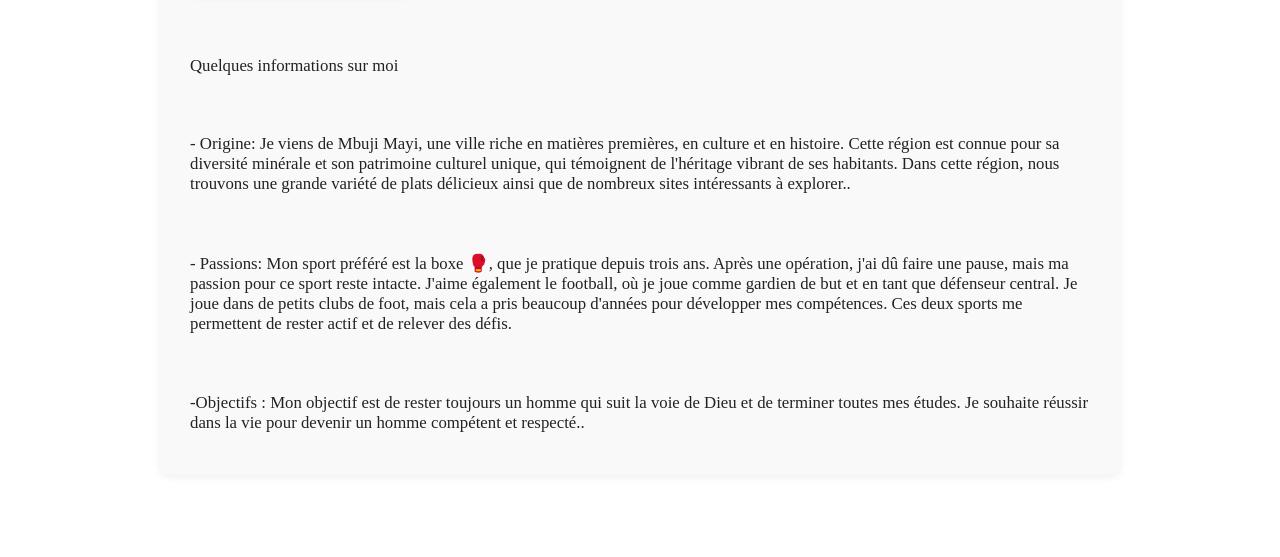
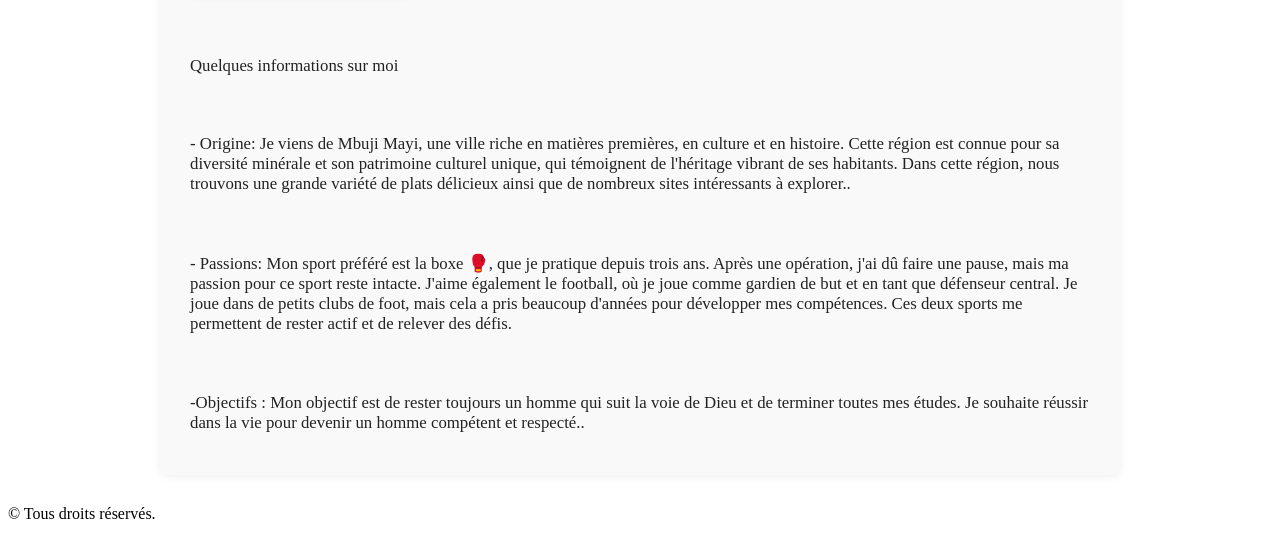
Before and after one commit to Ethnovic/Portfolio-1, a plain HTML site: page a propos de moi.html in a window 1280 px wide. Shown: the part 195-752 px from the top of the page. Drawn offline with Linux system fonts and the light colour scheme.

Commit message:
Update a propos de moi.html
ajoute c'est footer

```diff
--- a/a propos de moi.html
+++ b/a propos de moi.html
@@ -33,5 +33,8 @@
         </div>
 
     </main>
+    <footer>
+        &copy; Tous droits réservés.
+    </footer>
 </body>
 </html>
```
